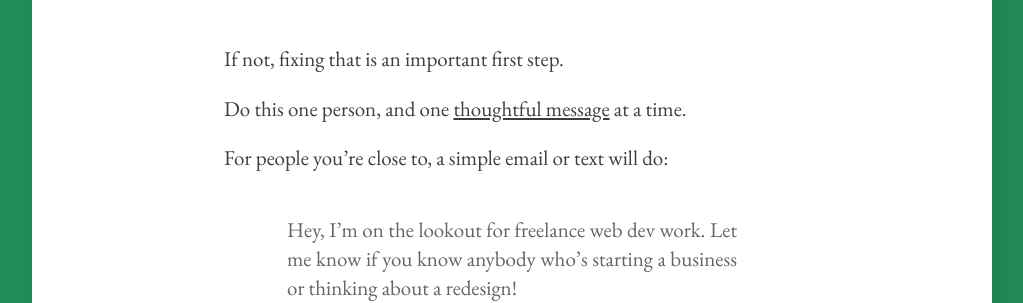
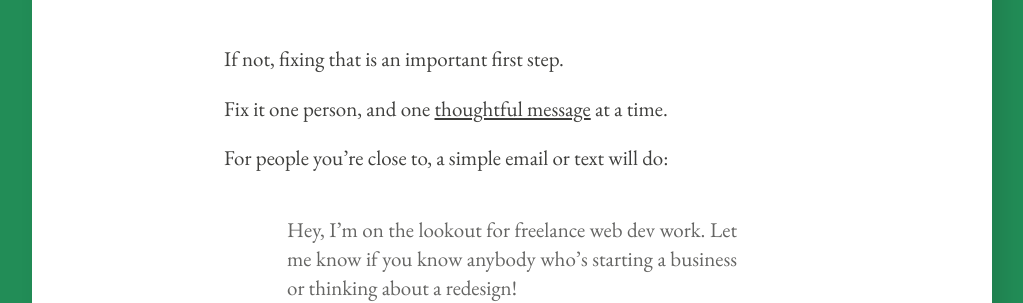
Before and after one commit to bruab/yourfirstthreeclients.com, a Jekyll site: the page built from _posts/2024-05-24-let-people-know-youre-freelancing.md, in a window 1280 px wide. Shown: the part 1174-1477 px from the top of the page, without its empty margins (128-1151 px from the left). Built offline with Jekyll 4.4.1, drawn with Linux system fonts in a browser that asks for light colours.

Commit message:
wordking again

```diff
--- a/_posts/2024-05-24-let-people-know-youre-freelancing.md
+++ b/_posts/2024-05-24-let-people-know-youre-freelancing.md
@@ -11,7 +11,7 @@ These people—do they know you're looking for clients, and what kind of work yo
 
 If not, fixing that is an important first step.
 
-Do this one person, and one [thoughtful message](/thoughtful-messages) at a time.
+Fix it one person, and one [thoughtful message](/thoughtful-messages) at a time.
 
 For people you're close to, a simple email or text will do:
 
```
